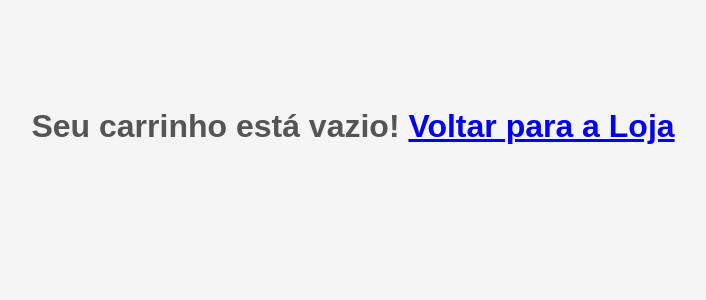
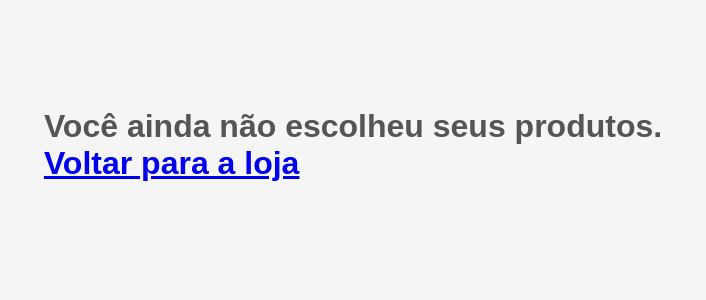
Before and after one commit to Murilo-Carrijo/front-end-wine, a Next.js app: page /ShoppingCart in a window 1280 px wide. Shown: the top 300 px of the page, without its empty margins (287-993 px from the left). Built offline with nearby package versions, Linux system fonts and the light colour scheme.

Commit message:
fix: ajustes no README.md e da mensagem do carrinho vazio

```diff
--- a/src/pages/ShoppingCart.tsx
+++ b/src/pages/ShoppingCart.tsx
@@ -37,7 +37,11 @@ const ShoppingCart = () => {
     <>
       { !products || products.length === 0 ?
         <ContainerShoppingCart>
-          <h1>Seu carrinho está vazio! <Link href="/">Voltar para a Loja</Link></h1>
+          <h1>
+            Você ainda não escolheu seus produtos.
+            <p>{''}</p>
+            <Link href="/">Voltar para a loja</Link>
+          </h1>
         </ContainerShoppingCart> :
           <div>
             <ContainerShoppingCart>
--- a/src/style/components/ContainerWines.ts
+++ b/src/style/components/ContainerWines.ts
@@ -5,7 +5,7 @@ export const ContainerWines = styled.div`
   display: flex;
   flex-wrap: wrap;
   justify-content: space-around;
-  margin-top: 108px;
+  margin-top: 54px;
   overflow: hidden;
   width: 70%;
 
--- a/src/style/components/WineCards.ts
+++ b/src/style/components/WineCards.ts
@@ -7,7 +7,7 @@ export const WineCard = styled.div`
   flex-direction: column;
   height: 450px;
   justify-content: space-between;
-  margin:16px;
+  margin: 11px;
   padding: 16px;
   width: 300px;
 
```
Also changed, not shown: 1 other file (tests, documents, lock files or other folders).
